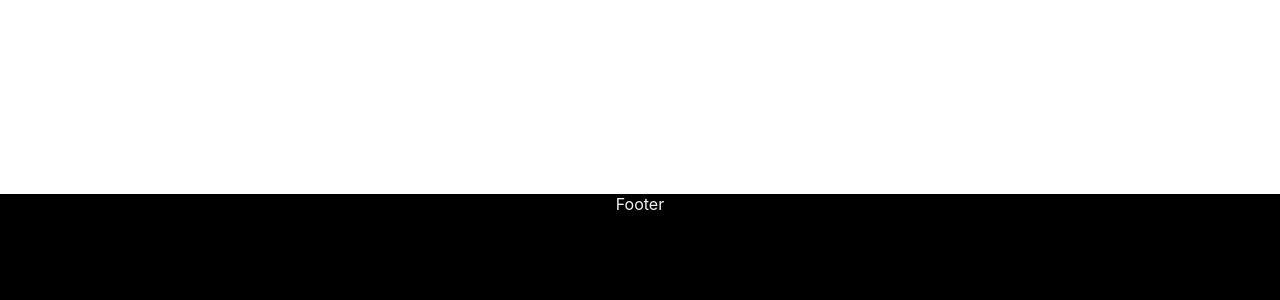
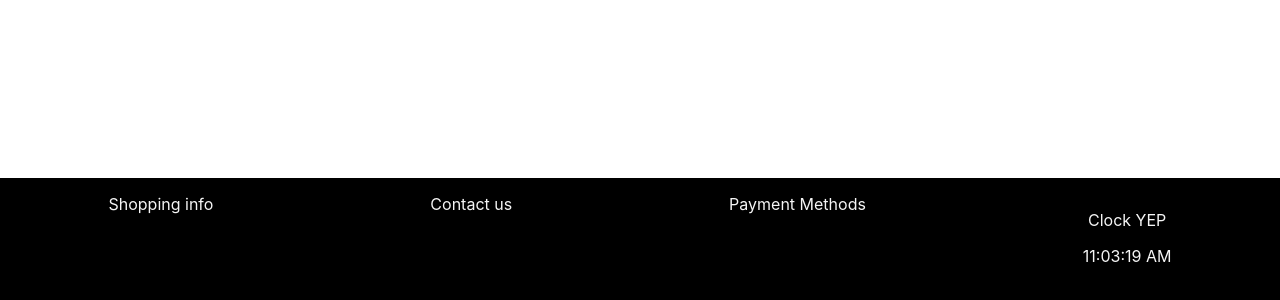
Before and after one commit to fishenchips/React-Group-Project, a React (Create React App) app in the folder dynamic-react-app/: page / in a window 1280 px wide. Shown: the part 446-746 px from the top of the page. Built offline with nearby package versions, Linux system fonts and the light colour scheme.

Commit message:
adding clock function

```diff
--- a/dynamic-react-app/src/App.js
+++ b/dynamic-react-app/src/App.js
@@ -11,9 +11,12 @@ function App() {
   return (
     <div className="App">
       <BrowserRouter>
+        <Routes>
+
+        </Routes>
 
 
-      <Footer />
+        <Footer />
       </BrowserRouter>
     </div>
   );
--- /dev/null
+++ b/dynamic-react-app/src/components/Clock.js
@@ -0,0 +1,37 @@
+import React, {useEffect, useState } from 'react';
+
+function Clock() {
+    //useState should be equal to new Date() function
+    const [date, setDate] = useState(new Date())
+/*     console.log(Date())
+ */
+
+    //useEffect is both componentDidUpdate and componentDidMount
+    useEffect( () => {
+        //set timer for update every second
+        let timerId = setInterval(
+            tick,
+            1000
+        )
+
+        //return statement is for componentDidUnmount
+        return () => {
+            clearInterval(timerId)
+        }
+    })
+
+    //function to make tick set a new date
+    const tick = () => {
+        setDate(new Date())
+    }
+
+  return (
+    <div>
+        <p>Clock YEP</p>
+        <p>{ date.toLocaleTimeString() }</p>
+
+    </div>
+  )
+}
+
+export default Clock
--- a/dynamic-react-app/src/components/Footer.js
+++ b/dynamic-react-app/src/components/Footer.js
@@ -1,9 +1,15 @@
 import React from 'react';
 import styles from "../cssmodules/footer.module.css";
+import Clock from './Clock';
 
 function Footer() {
   return (
-    <div className={styles.footer}>Footer</div>
+    <div className={styles.footer}>
+        <div>Shopping info</div>
+        <div>Contact us</div>
+        <div>Payment Methods</div>
+        <div><Clock /></div>
+    </div>
   )
 }
 
--- a/dynamic-react-app/src/cssmodules/footer.module.css
+++ b/dynamic-react-app/src/cssmodules/footer.module.css
@@ -5,5 +5,7 @@ position: absolute;
     bottom: 0;
     width: 100%;
     height: 10rem;
-
+    display: flex;
+    justify-content: space-around;
+    padding-top: 1rem;
 }
```
Lines whose indentation alone changed are shown as unchanged.
